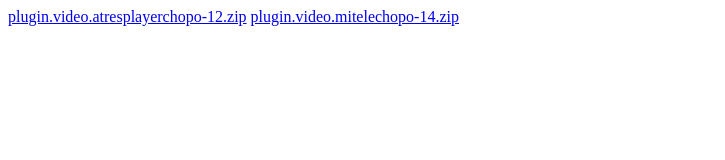
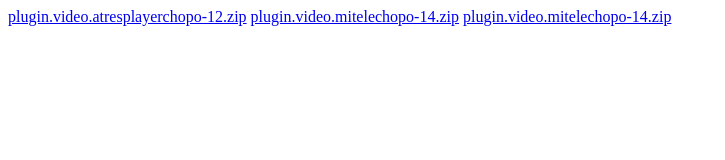
Before and after one commit to jjvdopp/klmoasdhai, a plain HTML site: page index.html in a window 1280 px wide. Shown: the whole page, without its empty margins (0-725 px from the left). Drawn offline with Linux system fonts and the light colour scheme.

Commit message:
Update index.html

```diff
--- a/index.html
+++ b/index.html
@@ -3,3 +3,5 @@
 <a href="plugin.video.atresplayerchopo-12.zip">plugin.video.atresplayerchopo-12.zip</a>
 
 <a href="plugin.video.mitelechopo-14.zip">plugin.video.mitelechopo-14.zip</a>
+
+<a href="plugin.video.mitelechopo-14.zip">plugin.video.mitelechopo-14.zip</a>
```
